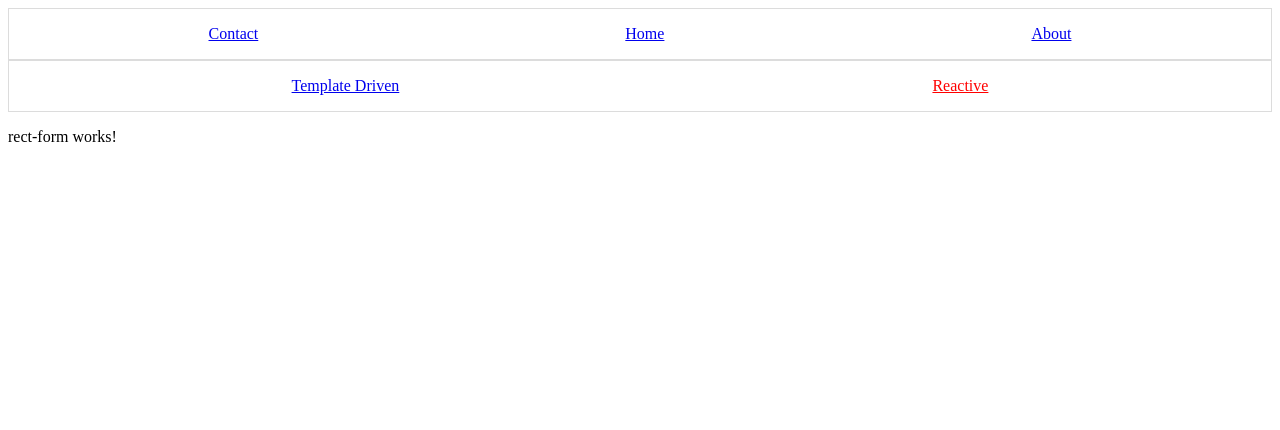
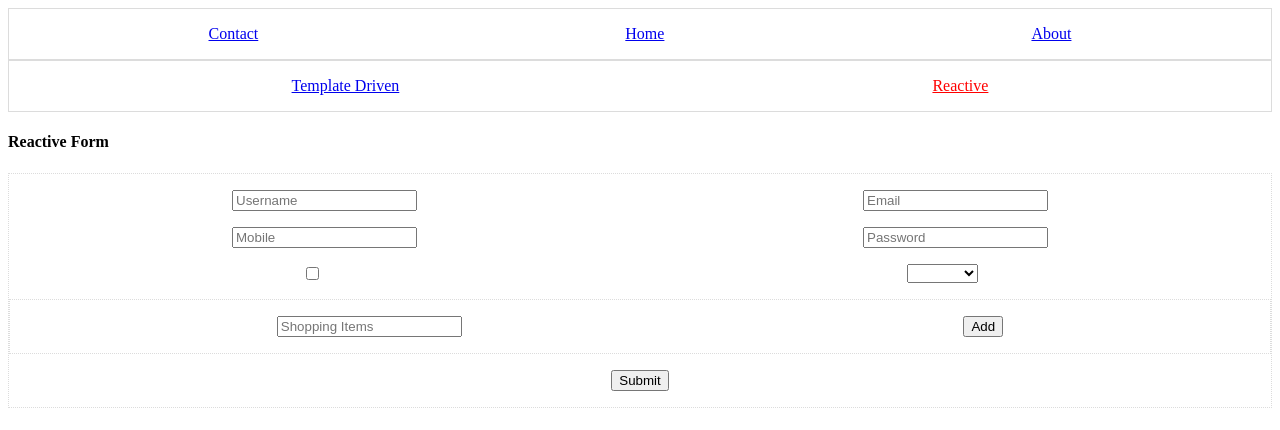
Before and after one commit to aniruddhha/angular, an Angular app in the folder ang-app/: page /rct in a window 1280 px wide. Shown: the top 430 px of the page. Built offline with nearby package versions, Linux system fonts and the light colour scheme.

Commit message:
forms : reactive forms setup

```diff
--- a/ang-app/src/app/app.module.ts
+++ b/ang-app/src/app/app.module.ts
@@ -5,7 +5,7 @@ import { AppRoutingModule } from './app-routing.module';
 import { AppComponent } from './app.component';
 import { HeaderComponent } from './header/header.component';
 import { DtIpComponent } from './dt-ip/dt-ip.component';
-import { FormsModule } from '@angular/forms';
+import { FormsModule, ReactiveFormsModule } from '@angular/forms';
 import { AboutComponent } from './about/about.component';
 import { HomeComponent } from './home/home.component';
 import { ContactComponent } from './contact/contact.component';
@@ -28,7 +28,8 @@ import { RectFormComponent } from './rect-form/rect-form.component';
   imports: [
     BrowserModule,
     AppRoutingModule,
-    FormsModule // for template driven forms
+    FormsModule, // for template driven forms
+    ReactiveFormsModule // reactive or data driven forms
     //import thirdparty modueles
   ],
   providers: [
--- a/ang-app/src/app/rect-form/rect-form.component.css
+++ b/ang-app/src/app/rect-form/rect-form.component.css
@@ -0,0 +1,16 @@
+.frm {
+    margin-top: 1em;
+    display: flex;
+    justify-content: space-around;
+}
+
+.brd {
+    border: 1px dotted gainsboro;
+}
+
+.mg {
+    margin: 1em;
+}
+.pd {
+    padding: 1em;
+}
--- a/ang-app/src/app/rect-form/rect-form.component.html
+++ b/ang-app/src/app/rect-form/rect-form.component.html
@@ -1 +1,28 @@
-<p>rect-form works!</p>
+<div>
+    <h4>Reactive Form</h4>
+</div>
+<form class="brd" [formGroup]="fg" (ngSubmit)="frmSb()">
+    <div class="frm">
+        <input type="text" formControlName="userName" placeholder="Username">
+        <input type="text" formControlName="email" placeholder="Email">
+    </div>
+    <div class="frm">
+        <input type="text" formControlName="mobile" placeholder="Mobile">
+        <input type="text" formControlName="password" placeholder="Password">
+    </div>
+    <div class="frm">
+        <input type="checkbox" value="plc" formControlName="device">
+        <select formControlName="dvType">
+            <option> Laptop </option>
+            <option> Desktop </option>
+            <option> Mobile </option>
+        </select>
+    </div>
+    <div class="frm brd pd">
+        <input type="text" placeholder="Shopping Items">
+        <input type="button" value="Add">
+    </div>
+    <div class="frm mg">
+        <input type="submit">
+    </div>
+</form>
--- a/ang-app/src/app/rect-form/rect-form.component.ts
+++ b/ang-app/src/app/rect-form/rect-form.component.ts
@@ -1,4 +1,5 @@
 import { Component, OnInit } from '@angular/core';
+import { FormBuilder, FormGroup } from '@angular/forms';
 
 @Component({
   selector: 'app-rect-form',
@@ -7,9 +8,37 @@ import { Component, OnInit } from '@angular/core';
 })
 export class RectFormComponent implements OnInit {
 
-  constructor() { }
+  fg: FormGroup
+
+  constructor(
+    private fb: FormBuilder
+  ) {
+    this.fg = this.fb.group({
+      userName: this.fb.control(''),
+      email: this.fb.control(''),
+      mobile: this.fb.control(''),
+      password: this.fb.control(''),
+      device: this.fb.control(''),
+      dvType: this.fb.control('')
+    });
+  }
 
   ngOnInit(): void {
+
   }
 
+  private initForm() {
+    this.fg = this.fb.group({
+      usNm: this.fb.control(''),
+      email: this.fb.control(''),
+      mobile: this.fb.control(''),
+      password: this.fb.control(''),
+      device: this.fb.control(''),
+      dvType: this.fb.control('')
+    });
+  }
+
+  frmSb() {
+    console.log(this.fg)
+  }
 }
```
